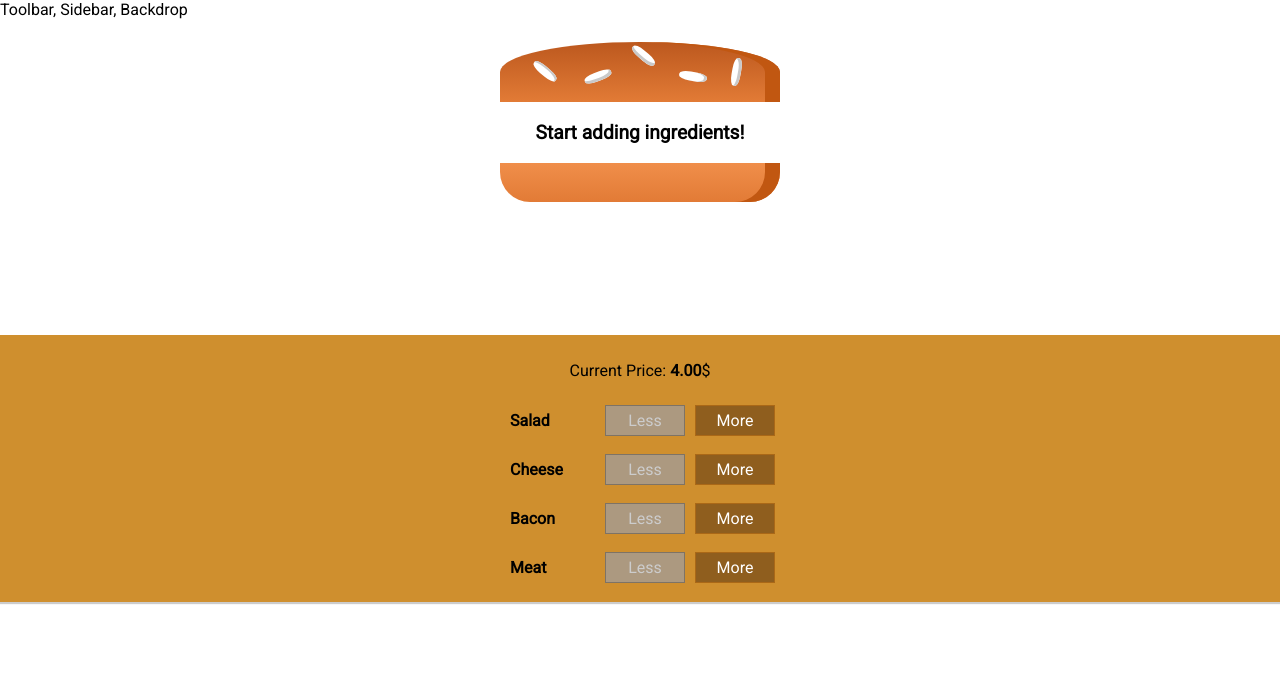
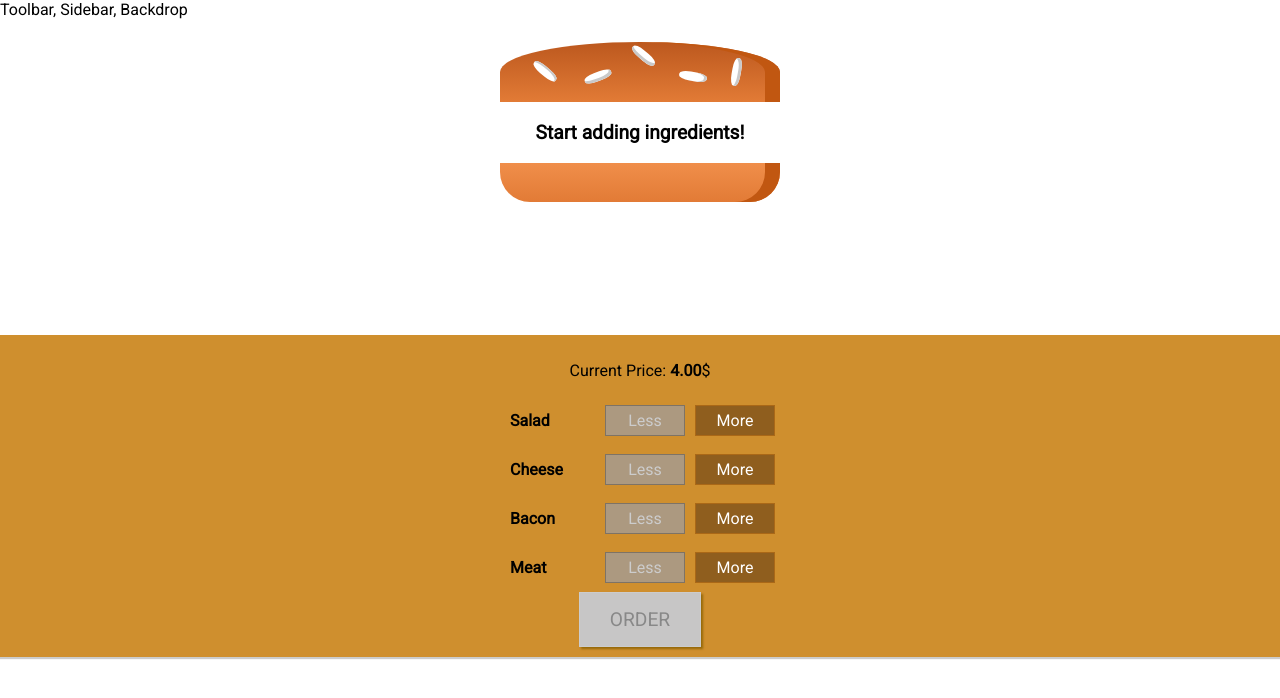
Before and after one commit to lkastenmeier/build-a-burger, a React (Create React App) app: page / in a window 1280 px wide. Shown: the top 698 px of the page. Built offline with nearby package versions, Linux system fonts and the light colour scheme.

Commit message:
add ORDER button with state toggle

```diff
--- a/src/components/Burger/BuildControls/BuildControls.js
+++ b/src/components/Burger/BuildControls/BuildControls.js
@@ -23,6 +23,9 @@
           disabled={props.disabled[control.type]}
         />
       ))}
+      <button disabled={!props.purchasable} className={style.OrderButton}>
+        ORDER
+      </button>
     </div>
   );
 };
--- a/src/components/Burger/BuildControls/BuildControls.module.css
+++ b/src/components/Burger/BuildControls/BuildControls.module.css
@@ -8,3 +8,44 @@
   margin: auto;
   padding: 10px 0;
 }
+.OrderButton {
+  background-color: #dad735;
+  outline: none;
+  cursor: pointer;
+  border: 1px solid #966909;
+  color: #966909;
+  font-family: inherit;
+  font-size: 1.2em;
+  padding: 15px 30px;
+  box-shadow: 2px 2px 2px #966909;
+}
+
+.OrderButton:hover,
+.OrderButton:active {
+  background-color: #a0db41;
+  border: 1px solid #966909;
+  color: #966909;
+}
+
+.OrderButton:disabled {
+  background-color: #c7c6c6;
+  cursor: not-allowed;
+  border: 1px solid #ccc;
+  color: #888888;
+}
+
+.OrderButton:not(:disabled) {
+  animation: enable 0.3s linear;
+}
+
+@keyframes enable {
+  0% {
+    transform: scale(1);
+  }
+  60% {
+    transform: scale(1.1);
+  }
+  100% {
+    transform: scale(1);
+  }
+}
--- a/src/containers/BurgerBuilder.js/BurgerBuilder.js
+++ b/src/containers/BurgerBuilder.js/BurgerBuilder.js
@@ -16,9 +16,20 @@
       cheese: 0,
       meat: 0
     },
-    totalPrice: 4
+    totalPrice: 4,
+    purchasable: false
   };
-
+  updatePurchaseState(ingredients) {
+    const sum = Object.keys(ingredients)
+      .map(igKey => {
+        return ingredients[igKey];
+      })
+      .reduce((sum, el) => {
+        return sum + el;
+      }, 0);
+    console.log(this.state.purchasable);
+    this.setState({ purchasable: sum > 0 });
+  }
   addIngredientHandler = type => {
     const oldCount = this.state.ingredients[type];
     const updatedCount = oldCount + 1;
@@ -30,6 +41,7 @@
     const oldPrice = this.state.totalPrice;
     const newPrice = oldPrice + priceAddition;
     this.setState({ totalPrice: newPrice, ingredients: updatedIngredients });
+    this.updatePurchaseState(updatedIngredients);
   };
   removeIngredientHandler = type => {
     const oldCount = this.state.ingredients[type];
@@ -45,6 +57,7 @@
     const oldPrice = this.state.totalPrice;
     const newPrice = oldPrice - priceSubstraction;
     this.setState({ totalPrice: newPrice, ingredients: updatedIngredients });
+    this.updatePurchaseState(updatedIngredients);
   };
   render() {
     const disableInfo = {
@@ -61,6 +74,7 @@
           ingredientRemoved={this.removeIngredientHandler}
           ingredientAdded={this.addIngredientHandler}
           disabled={disableInfo}
+          purchasable={this.state.purchasable}
         />
       </Aux>
     );
```
